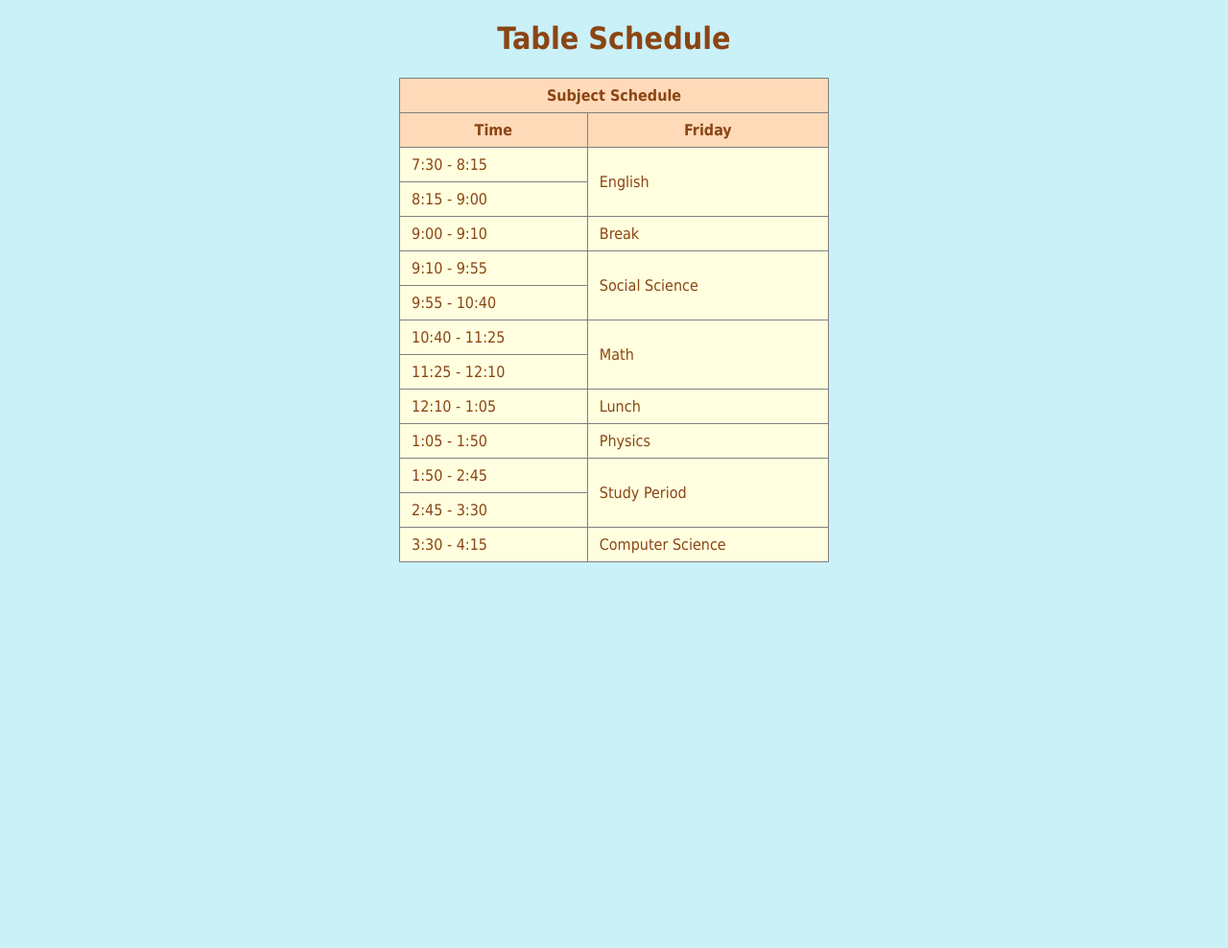
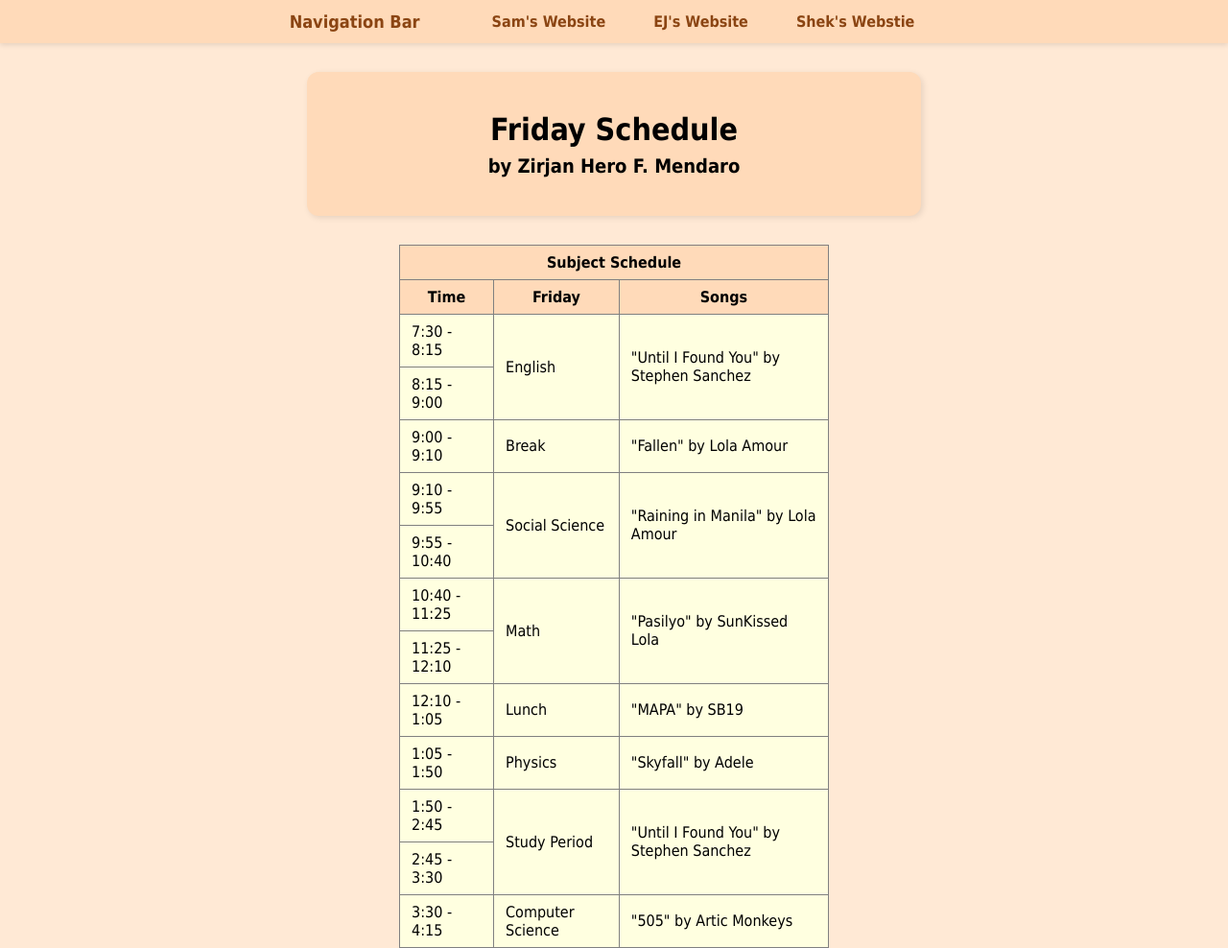
Before and after one commit to Zirjishere/CS3_2NDQTRPORTFOLIO, a plain HTML site: page public/2Q1GRubidiumMendaro.html in a window 1280 px wide. Shown: the whole page at 96% size. Before the commit the page ends 800 px from the top, so only its background shows below. Drawn offline with Linux system fonts and the light colour scheme.

Commit message:
commit website stuff

```diff
--- a/public/2Q1GRubidiumMendaro.html
+++ b/public/2Q1GRubidiumMendaro.html
@@ -3,56 +3,117 @@
 <head>
     <meta charset="UTF-8">
     <meta name="viewport" content="width=device-width, initial-scale=1.0">
-    <title>Rubidium Friday Schedule_Zirjan Hero F. Mendaro</title>
-
+    <title>Rubidium Friday Schedule Zirjan Hero F. Mendaro</title>
+    <link rel="icon" type="image/png" href="favicon.png">
 </head>
     <style>
+        body {
+        margin: 0;
+        font-family: Tahoma, system-ui, sans-serif;
+        color: black;
+        background-color: #ffe9d5;
+        }
+
         table {
             width: 35%;
             border-collapse: collapse;
         }
+
         th, td {
             padding: 8px 12px;
             text-align: left;
         }
+
         th {
             background-color: peachpuff;
+            text-align: center;
         }
+
         td {
             background-color: lightyellow;
         }
-        body {
-        margin: 0;
-        font-family: Tahoma, system-ui, sans-serif;
-        color: saddlebrown;
-        background-color: #CAF0F8;
+
+        h1, h2 {
+            text-align: center;
         }
-        h1 {
-        text-align: center;
+
+        h2 {
+            margin-top: -15px;
+            margin-bottom: 20px;
+            font-size: 20px;
         }
+
         .center-table {
         margin-left: auto;
         margin-right: auto;
         }
-        th {
+
+        .navbar {
+            display: flex;
+            justify-content: center;
+            align-items: center;
+            background-color: peachpuff;
+            padding: 12px 0;
+            box-shadow: 0 2px 5px rgba(0, 0, 0, 0.1);
+            font-weight: bold;
+        }
+
+        .navbar-title {
+            color: saddlebrown;
+            font-size: 18px;
+            margin-right: 50px;
+        }
+
+        .navbar a {
+            color: saddlebrown;
+            text-decoration: none;
+            margin: 0 25px;
+        }
+
+        .navbar a:hover {
+            text-decoration: underline;
+        }
+        .TitleBox {
+        background-color: peachpuff;
+        border-radius: 12px;
+        width: 50%;
+        margin: 30px auto;
+        padding: 20px 0;
         text-align: center;
+        box-shadow: 2px 2px 6px rgba(0, 0, 0, 0.1);
         }
+
     </style>
 <body>
-        <h1>Table Schedule</h1>
+
+     <div class = "navbar">
+        <span class="navbar-title">Navigation Bar</span>
+        <a href="https://sammr123a.github.io/CS_2NDQTRPORTFOLIO/public/2Q1GRubidiumAustria.html?fbclid=IwY2xjawNZRxxleHRuA2FlbQIxMABicmlkETFaOXVMMjkzY3lwdkF0aW9sAR78Ct7-gtNE1x0Xa-cpGI0FDaG5LdG8JIFVfyEaK0li8eIsh6TjVdMwf6tSlQ_aem_VDN1dvNlSLS_GtOfH_TPIQ">Sam's Website</a>
+        <a href="https://emj-bans.github.io/CS3_2ndQtrPortfolio/public/2Q1GRubidiumBansil.html">EJ's Website</a>
+        <a href="https://shekinahmarcel.github.io/CS3_1stQtrPortfolio/public/Quarter%202/sched.html">Shek's Webstie</a>
+    </div>
+
+    <div class = "TitleBox">
+    <h1>Friday Schedule</h1>
+    <h2>by Zirjan Hero F. Mendaro</h2>
+    </div>
+
     <table border = "1" class="center-table">
         <tr>
-        <th colspan = "2"> Subject Schedule</th>
+        <th colspan = "3"> Subject Schedule</th>
         </tr>
 
         <tr>
             <th>Time</th>
             <th>Friday</th>
+            <th>Songs</th>
         </tr>
 
         <tr>
             <td>7:30 - 8:15</td>
                 <td rowspan = "2">English</td>
+                <td rowspan = "2">"Until I Found You" by Stephen Sanchez</td>
+
             <tr>
                  <td>8:15 - 9:00</td>
             </tr>
@@ -62,11 +123,13 @@
         <tr>
             <td>9:00 - 9:10</td>
             <td>Break</td>
+            <td>"Fallen" by Lola Amour</td>
         </tr>
 
         <tr>
             <td>9:10 - 9:55</td>
                 <td rowspan = "2">Social Science</td>
+                <td rowspan = "2">"Raining in Manila" by Lola Amour</td>
             <tr>
                  <td>9:55 - 10:40</td>
             </tr>
@@ -75,6 +138,7 @@
         <tr>
             <td>10:40 - 11:25</td>
                 <td rowspan = "2">Math</td>
+                <td rowspan = "2">"Pasilyo" by  SunKissed Lola</td>
             <tr>
                  <td>11:25 - 12:10</td>
             </tr>
@@ -83,16 +147,19 @@
         <tr>
             <td>12:10 - 1:05</td>
             <td>Lunch</td>
+            <td>"MAPA" by SB19</td>
         </tr>
 
         <tr>
             <td>1:05 - 1:50</td>
             <td>Physics</td>
+            <td>"Skyfall" by Adele</td>
         </tr>
 
         <tr>
             <td>1:50 - 2:45</td>
                 <td rowspan = "2">Study Period</td>
+                <td rowspan = "2">"Until I Found You" by Stephen Sanchez</td>
             <tr>
                  <td>2:45 - 3:30</td>
             </tr>
@@ -101,6 +168,7 @@
         <tr>
             <td>3:30 - 4:15</td>
             <td>Computer Science</td>
+            <td>"505" by Artic Monkeys</td>
         </tr>
     </table>
 </body>
```
Also changed, not shown: public/test.html (+54 -23 lines), public/Images/favicon.png (added).
